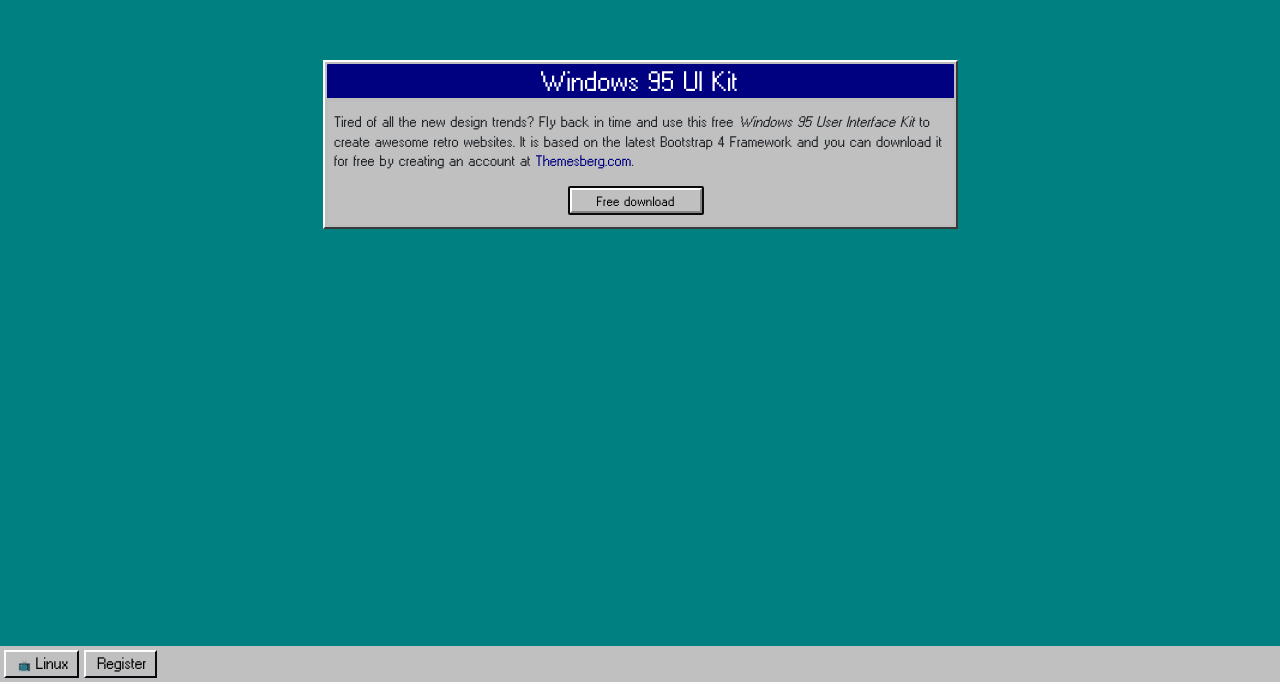
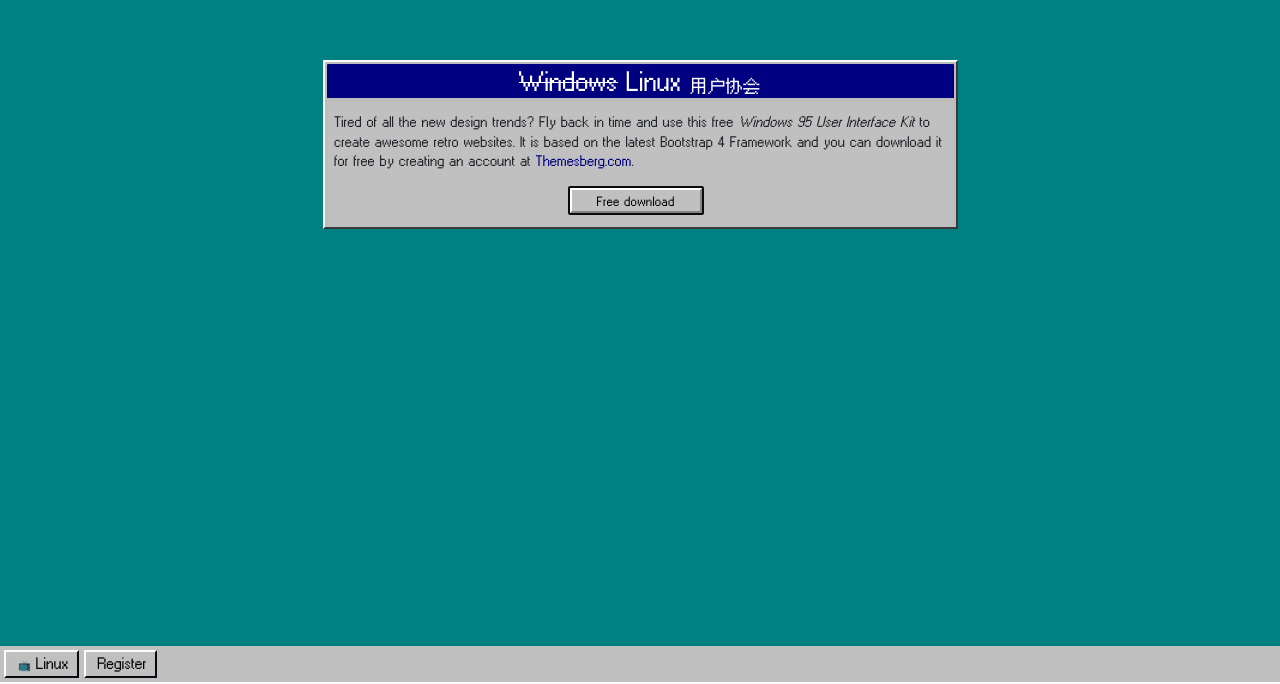
Before and after one commit to Feldan/Linux-95X-lug-XD, a website: page index.html in a window 1280 px wide. Shown: the part 116-800 px from the top of the page. Drawn offline with nearby package versions, Linux system fonts and the light colour scheme.

Commit message:
fix:去windows化:(

```diff
--- a/index.html
+++ b/index.html
@@ -64,7 +64,8 @@
                     <div class="col-12 col-xl-7">
                         <div class="card card-tertiary">
                             <div class="card-header text-center">
-                                <span>Windows 95 UI Kit</span>
+                                <span style="text-decoration: line-through;">Windows</span>
+                                <span>Linux 用户协会</span>
                             </div>
                             <div class="card-body">
                                 <p class="card-text">Tired of all the new design trends? Fly back in time and use this
```
Also changed, not shown: README.md.
